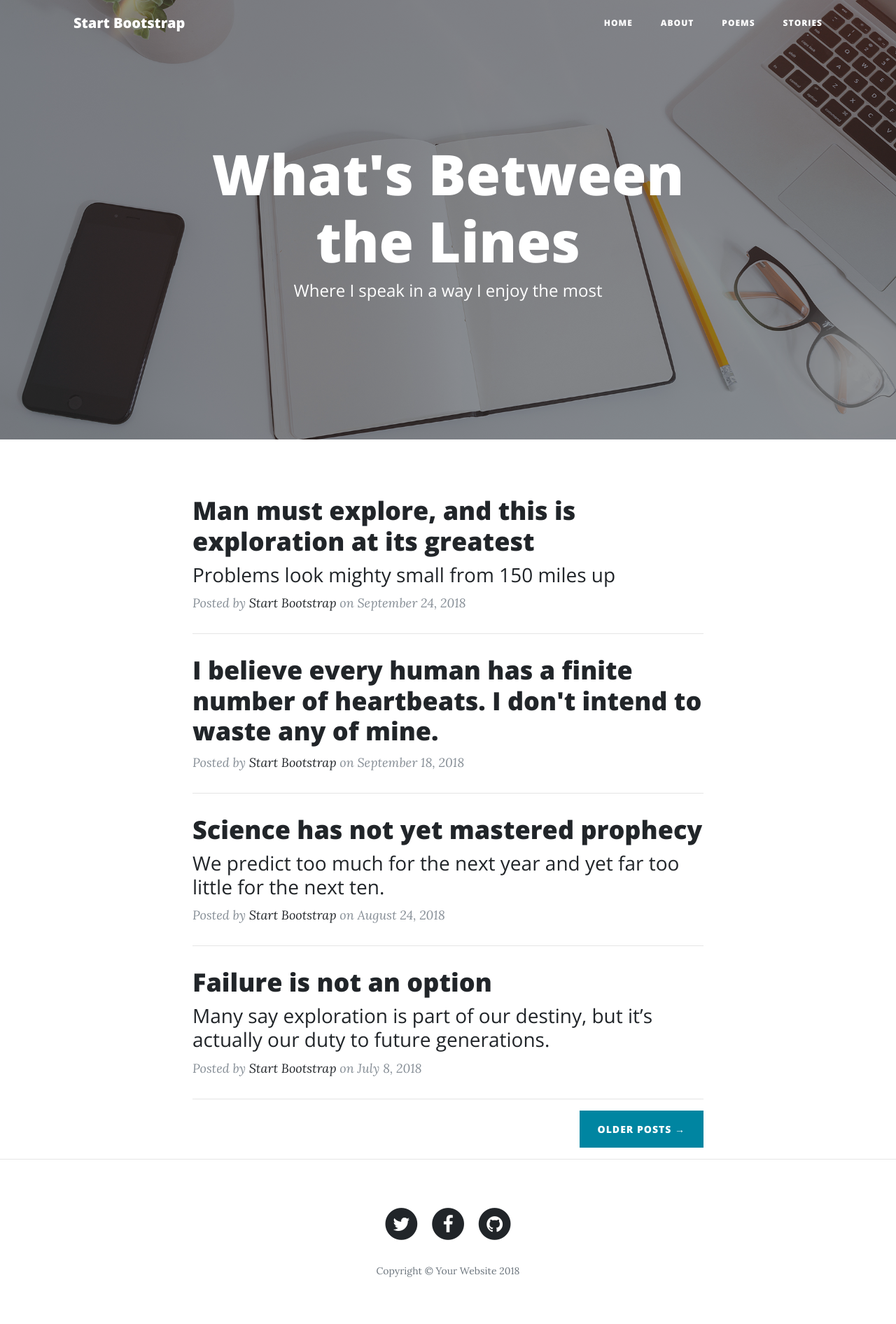
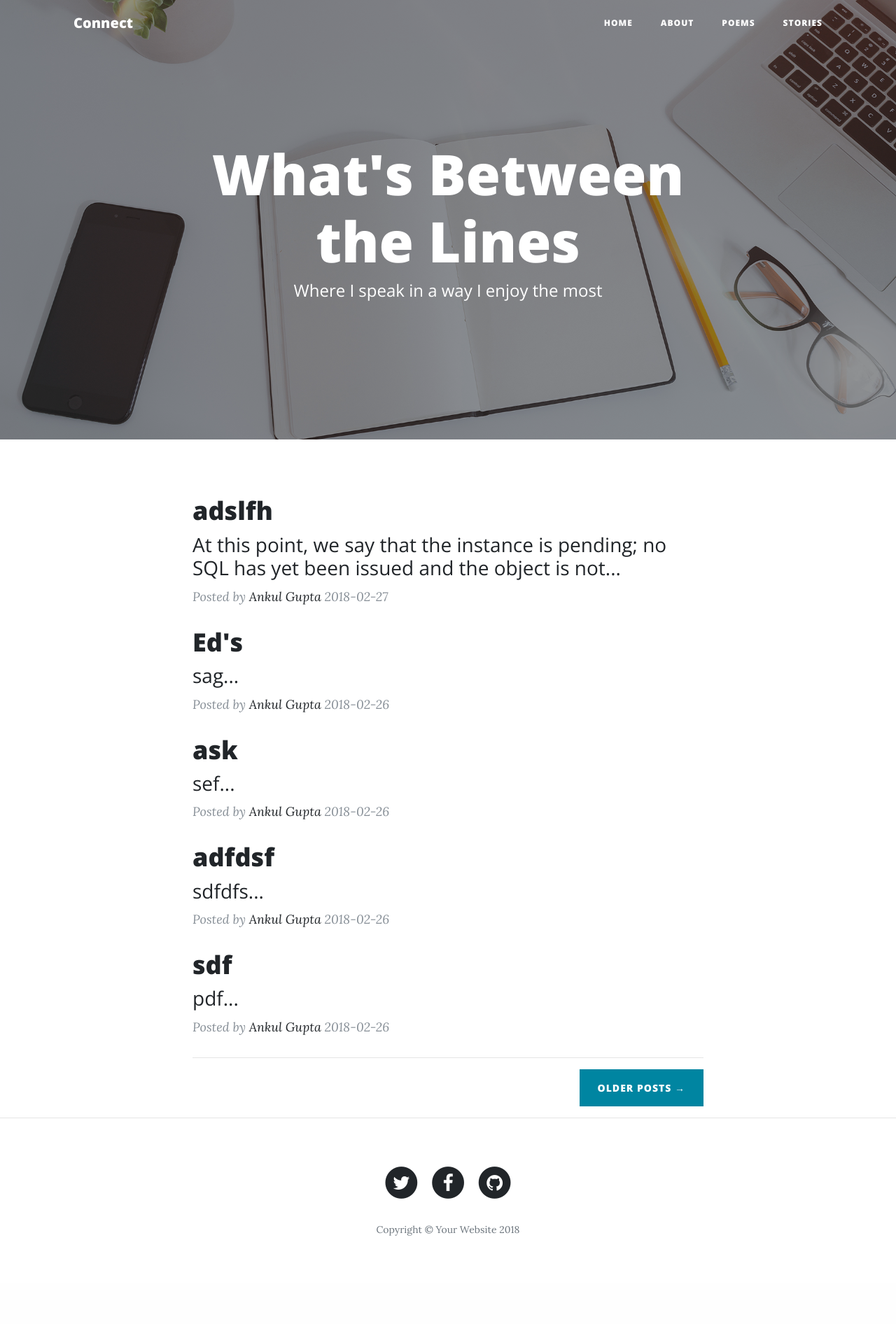
Before and after one commit to ankulgupta/blog, a Flask app: page / in a window 1280 px wide. Shown: the whole page at 70% size. After the commit the page ends 1766 px from the top, so only its background shows below. Run offline with Flask 2, Linux system fonts and the light colour scheme; data comes from the database, SQL or seed files in the repository; both versions use the stored data as it was after the commit; some libraries are stand-ins or nearby versions.

Commit message:
Data retrieval from db implemented; Home page modified

```diff
--- a/app/models.py
+++ b/app/models.py
@@ -18,7 +18,7 @@ class Post(db.Model):
 	title=db.Column(db.String(250))
 	category=db.Column(db.String(250))
 	content=db.Column(db.String(65535))
-	timestamp=db.Column(db.DateTime, index=True, default=datetime.utcnow())
+	timestamp=db.Column(db.Date, index=True, default=datetime.now().date())
 
 	def __repr__(self):
 		return '{}: \n{}\n\t -Ankul'.format(self.title, self.content)
--- a/app/routes.py
+++ b/app/routes.py
@@ -1,7 +1,7 @@
 from flask import render_template, redirect, request, flash, url_for
 from app import blog, db
 from forms import NewPost
-from models import *
+from models import Base, Post
 
 
 Base.metadata.drop_all(db.engine)
@@ -12,7 +12,8 @@ db.session.commit()
 @blog.route('/')
 @blog.route('/index')
 def index():
-	return render_template('index.html')
+	records = db.session.query(Post).order_by(Post.timestamp.desc()).limit(5).all()
+	return render_template('index.html', records=records)
 
 @blog.route('/about-me')
 def about():
--- a/app/templates/index.html
+++ b/app/templates/index.html
@@ -28,7 +28,7 @@
     <!-- Navigation -->
     <nav class="navbar navbar-expand-lg navbar-light fixed-top" id="mainNav">
       <div class="container">
-        <a class="navbar-brand" href={{ url_for('index') }}>Start Bootstrap</a>
+        <a class="navbar-brand" href={{ url_for('index') }}>Connect</a>
         <button class="navbar-toggler navbar-toggler-right" type="button" data-toggle="collapse" data-target="#navbarResponsive" aria-controls="navbarResponsive" aria-expanded="false" aria-label="Toggle navigation">
           Menu
           <i class="fa fa-bars"></i>
@@ -71,21 +71,23 @@
     <div class="container">
       <div class="row">
         <div class="col-lg-8 col-md-10 mx-auto">
+          {% for r in records %}
           <div class="post-preview">
             <a href="post.html">
               <h2 class="post-title">
-                Man must explore, and this is exploration at its greatest
+                {{ r.title }}
               </h2>
               <h3 class="post-subtitle">
-                Problems look mighty small from 150 miles up
+                {{ r.content[0:100] }}...
               </h3>
             </a>
             <p class="post-meta">Posted by
-              <a href="#">Start Bootstrap</a>
-              on September 24, 2018</p>
+              <a href="#">Ankul Gupta</a>
+              {{ r.timestamp }}</p>
           </div>
+          {% endfor %}
           <hr>
-          <div class="post-preview">
+          <!-- <div class="post-preview">
             <a href="post.html">
               <h2 class="post-title">
                 I believe every human has a finite number of heartbeats. I don't intend to waste any of mine.
@@ -123,7 +125,7 @@
               <a href="#">Start Bootstrap</a>
               on July 8, 2018</p>
           </div>
-          <hr>
+          <hr> -->
           <!-- Pager -->
           <div class="clearfix">
             <a class="btn btn-primary float-right" href="#">Older Posts &rarr;</a>
```
Also changed, not shown: app/posts.db, 2 other files.
